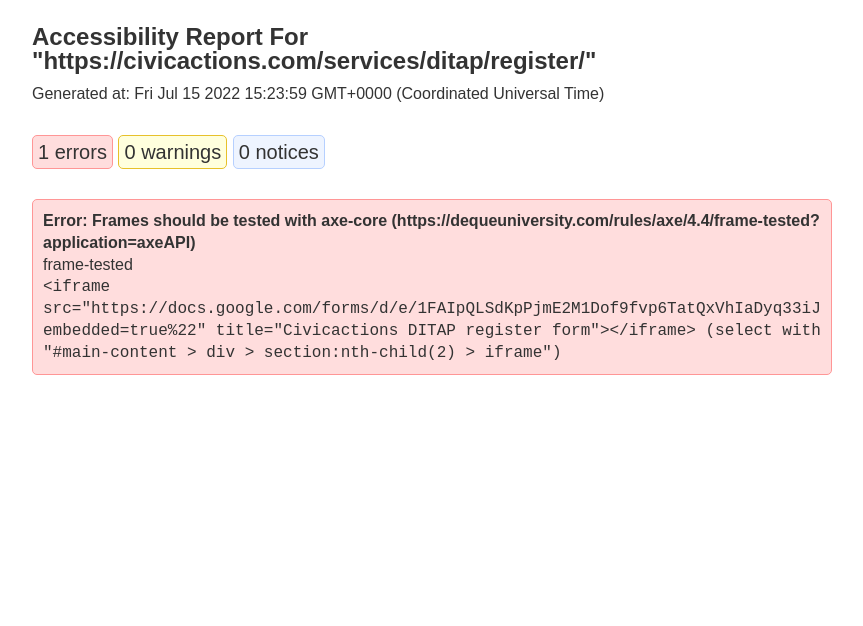
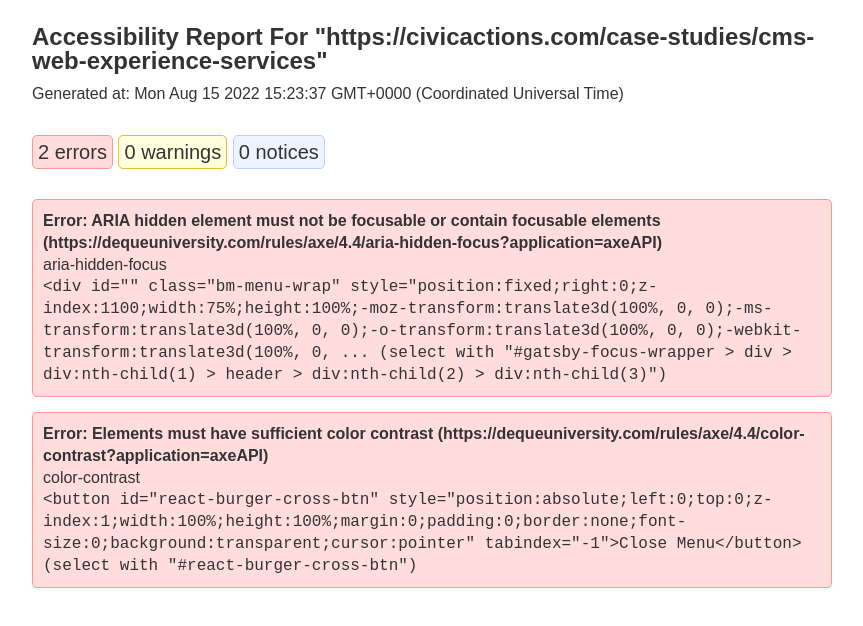
Before and after one commit to dmundra/civicactions-homesite-a11y, a website: page pa11y_report/civicactions-com-case-studies-cms-web-experience-services.html in a window 1280 px wide. Shown: the whole page, without its empty margins (208-1071 px from the left). Drawn offline with Linux system fonts and the light colour scheme.

Commit message:
Commit from GitHub Actions (pa11y tests)

```diff
--- a/pa11y_report/civicactions-com-services-ditap-register.html
+++ b/pa11y_report/civicactions-com-case-studies-cms-web-experience-services.html
@@ -3,7 +3,7 @@
 <head>
 
 	<meta charset="utf-8"/>
-	<title>Accessibility Report For "https://civicactions.com/services/ditap/register/" (Fri Jul 15 2022 15:23:59 GMT+0000 (Coordinated Universal Time))</title>
+	<title>Accessibility Report For "https://civicactions.com/case-studies/cms-web-experience-services" (Mon Aug 15 2022 15:23:37 GMT+0000 (Coordinated Universal Time))</title>
 
 	<style>
 
@@ -87,20 +87,25 @@
 
 	<div class="page">
 
-		<h1>Accessibility Report For "https://civicactions.com/services/ditap/register/"</h1>
-		<p>Generated at: Fri Jul 15 2022 15:23:59 GMT+0000 (Coordinated Universal Time)</p>
+		<h1>Accessibility Report For "https://civicactions.com/case-studies/cms-web-experience-services"</h1>
+		<p>Generated at: Mon Aug 15 2022 15:23:37 GMT+0000 (Coordinated Universal Time)</p>
 
 		<p class="counts">
-			<span class="count error">1 errors</span>
+			<span class="count error">2 errors</span>
 			<span class="count warning">0 warnings</span>
 			<span class="count notice">0 notices</span>
 		</p>
 
 		<ul class="clean-list results-list">
 			<li class="result error">
-				<h2>Error: Frames should be tested with axe-core (https://dequeuniversity.com/rules/axe/4.4/frame-tested?application=axeAPI)</h2>
-				<p>frame-tested</p>
-				<pre>&lt;iframe src=&quot;https://docs.google.com/forms/d/e/1FAIpQLSdKpPjmE2M1Dof9fvp6TatQxVhIaDyq33iJ6X1ucUbRIYM0LQ/viewform?embedded=true%22&quot; title=&quot;Civicactions DITAP register form&quot;&gt;&lt;/iframe&gt; (select with "#main-content &gt; div &gt; section:nth-child(2) &gt; iframe")</pre>
+				<h2>Error: ARIA hidden element must not be focusable or contain focusable elements (https://dequeuniversity.com/rules/axe/4.4/aria-hidden-focus?application=axeAPI)</h2>
+				<p>aria-hidden-focus</p>
+				<pre>&lt;div id=&quot;&quot; class=&quot;bm-menu-wrap&quot; style=&quot;position:fixed;right:0;z-index:1100;width:75%;height:100%;-moz-transform:translate3d(100%, 0, 0);-ms-transform:translate3d(100%, 0, 0);-o-transform:translate3d(100%, 0, 0);-webkit-transform:translate3d(100%, 0, ... (select with "#gatsby-focus-wrapper &gt; div &gt; div:nth-child(1) &gt; header &gt; div:nth-child(2) &gt; div:nth-child(3)")</pre>
+			</li>
+			<li class="result error">
+				<h2>Error: Elements must have sufficient color contrast (https://dequeuniversity.com/rules/axe/4.4/color-contrast?application=axeAPI)</h2>
+				<p>color-contrast</p>
+				<pre>&lt;button id=&quot;react-burger-cross-btn&quot; style=&quot;position:absolute;left:0;top:0;z-index:1;width:100%;height:100%;margin:0;padding:0;border:none;font-size:0;background:transparent;cursor:pointer&quot; tabindex=&quot;-1&quot;&gt;Close Menu&lt;/button&gt; (select with "#react-burger-cross-btn")</pre>
 			</li>
 		</ul>
 
```
Also changed, not shown: pa11y_report/civicactions-com-careers.html (+2 -2 lines), pa11y_report/civicactions-com-case-studies.html (+2 -2 lines), pa11y_report/civicactions-com-contact.html (+2 -2 lines), pa11y_report/civicactions-com-feedback.html (+2 -2 lines), pa11y_report/civicactions-com-services-ditap.html (+2 -2 lines), pa11y_report/civicactions-com-services2.html (+2 -2 lines), pa11y_report/civicactions-com-styles.html (+2 -2 lines), pa11y_report/civicactions-com.html (+2 -2 lines), pa11y_report/index.html (+3 -3 lines).
